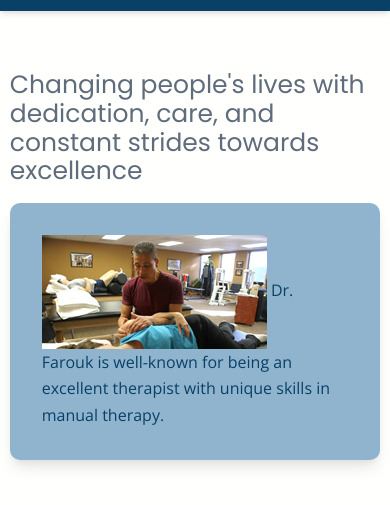
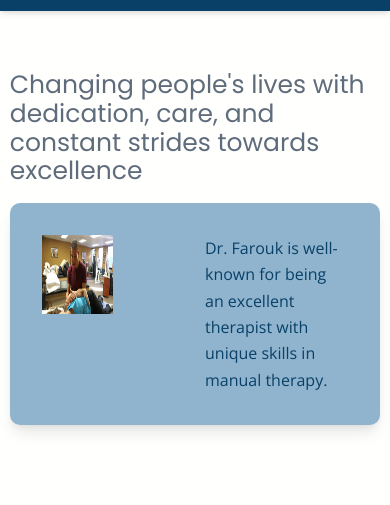
Before and after one commit to selkasse/access-pt-llc, a plain HTML site: page index.html in a window 390 px wide. Shown: the part 53-558 px from the top of the page. Drawn offline with nearby package versions, Linux system fonts and the light colour scheme.

Commit message:
get image and text looking good side by side except on mobile

```diff
--- a/css/style.css
+++ b/css/style.css
@@ -282,8 +282,9 @@ select {
 
 .grid {
   --gridCols: 2;
-  display: block;
+  display: grid;
   grid-template-columns: repeat(var(--gridCols), 1fr);
+  grid-gap: 20px;
 }
 
 .cols-3 {
@@ -301,7 +302,8 @@ select {
 }
 
 .split {
-  display: block;
+  display: flex;
+  flex-direction: column;
   grid-template-columns: 20% 80%;
   grid-gap: 20px;
 }
@@ -320,7 +322,8 @@ select {
 }
 
 .card img {
-  max-width: 100%;
+  max-width: 50%;
+  min-height: 50%;
   max-height: 100%;
 }
 
@@ -336,7 +339,7 @@ select {
   margin-top: 0;
 }
 
-@media only screen and (min-width: 600px) {
+@media only screen and (min-width: 500px) {
   :root {
     --baseFontSize: 112.5%;
   }
@@ -349,4 +352,9 @@ select {
   .flex {
     display: flex;
   }
+
+  .card img {
+    max-width: 100%;
+    max-height: 100%;
+  }
 }
--- a/index.html
+++ b/index.html
@@ -29,7 +29,7 @@
         Changing people's lives with dedication, care, and constant strides
         towards excellence
       </h4>
-      <div class="card grid split">
+      <div class="card grid">
         <img
           src="images/manipulation.jpg"
           alt="Dr. Farouk working on patient"
```
